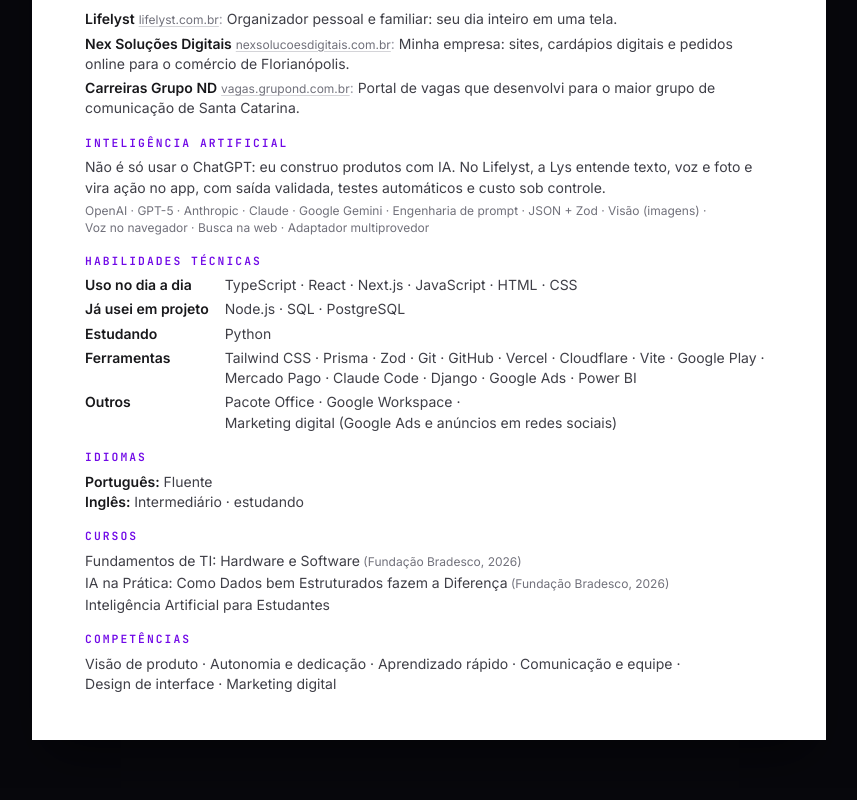
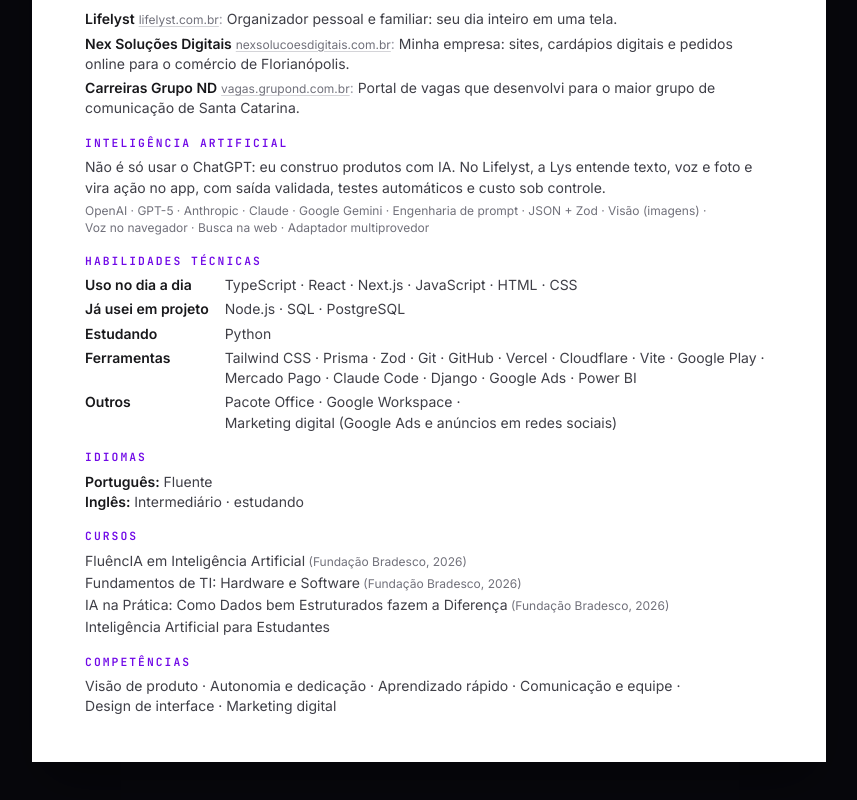
Before and after one commit to Zionbernardo99/portfolio, a Next.js app: page /curriculo in a window 1280 px wide. Shown: the part 915-1715 px from the top of the page, without its empty margins (211-1068 px from the left). Built offline with nearby package versions, Linux system fonts and the light colour scheme.

Commit message:
Novo curso: FluencIA em Inteligencia Artificial
Co-Authored-By: Claude Opus 5.5 <noreply@anthropic.com>
Claude-Session: https://claude.ai/code/session_01Jfi8MY2iU1o2wztTt1aiC3

```diff
--- a/src/dados/perfil.ts
+++ b/src/dados/perfil.ts
@@ -375,6 +375,18 @@ export const formacao: Formacao[] = [];
 
 export const cursos: Curso[] = [
   {
+    nome: "FluêncIA em Inteligência Artificial",
+    instituicao: "Fundação Bradesco",
+    ano: "2026",
+    aprendizados: [
+      "Os fundamentos da inteligência artificial e de onde veio a IA generativa",
+      "Como escrever bons prompts, praticando com o Copilot",
+      "Como criar agentes com o Copilot Studio no Microsoft 365",
+      "Como usar a IA no dia a dia para ganhar produtividade",
+    ],
+    naPratica: "Uso agentes de IA todo dia para programar, e criei a Lys, a assistente com IA do Lifelyst.",
+  },
+  {
     nome: "Fundamentos de TI: Hardware e Software",
     instituicao: "Fundação Bradesco",
     ano: "2026",
```
Also changed, not shown: 1 other file (tests, documents, lock files or other folders).
